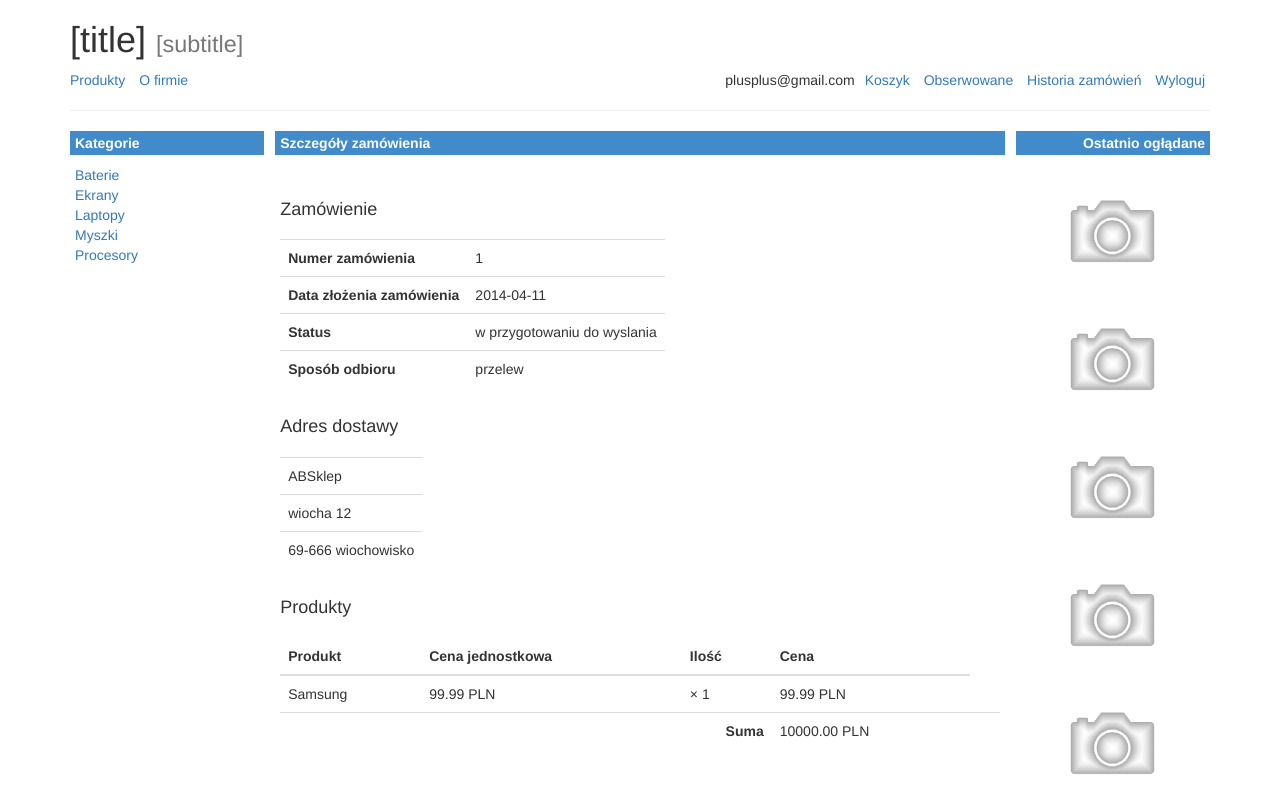
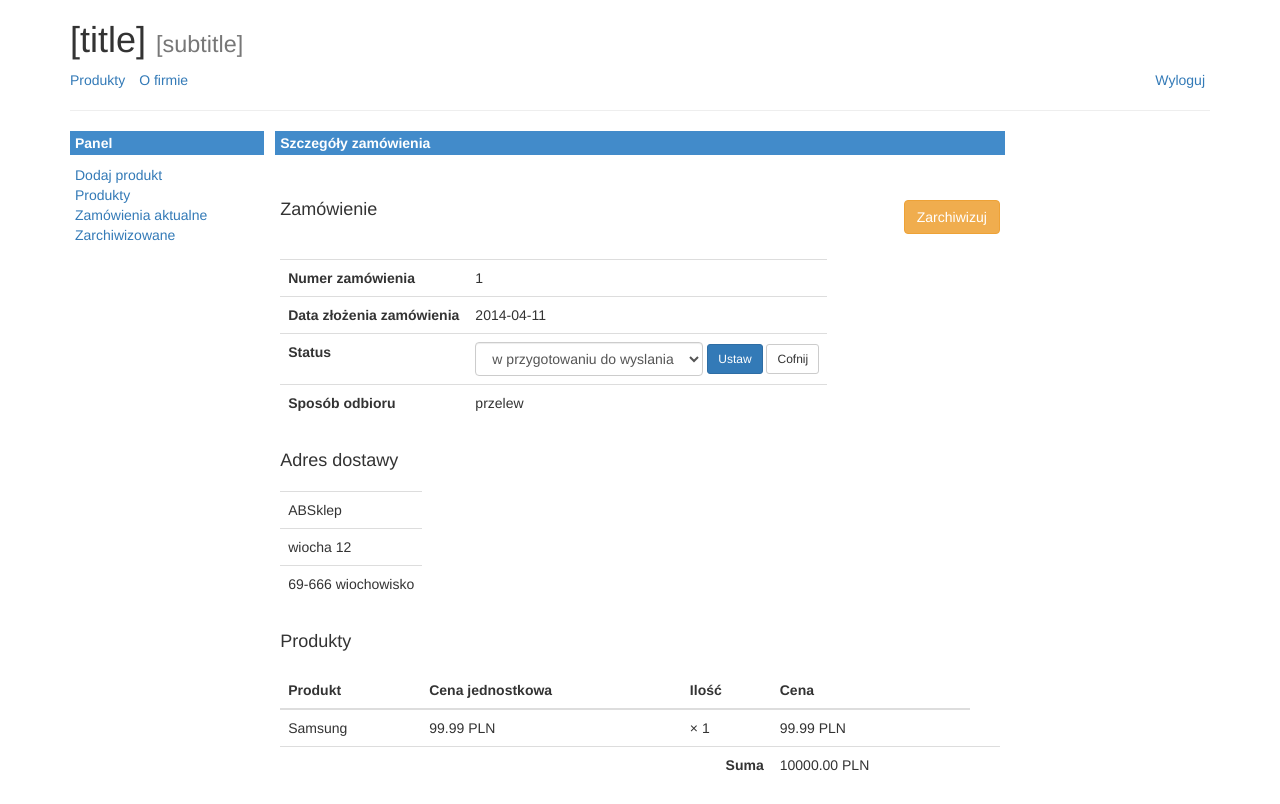
Before and after one commit to airlog/absklep, a Flask app: page /orders/show/1/ in a window 1280 px wide. Shown: the top 804 px of the page. Run offline with Flask 2, Linux system fonts and the light colour scheme; a user stored in the database is signed in; data comes from the database, SQL or seed files in the repository; some libraries are stand-ins or nearby versions.

Commit message:
Dodałam możliwość oglądania aktualnych zamówień przez pracownika oraz możliwość zmiany statusu zamówienia.

```diff
--- a/absklep/templates/details.html
+++ b/absklep/templates/panel/details.html
@@ -1,11 +1,13 @@
-{% extends 'index.html' %}
+{% extends 'panel/panel.html' %}
 
 {% block pageMiddle %}
     <div>
         <div class="frame-title">Szczegóły zamówienia</div>
         <div style="padding: 5px;">
 
-            <h4 style="padding-top: 20px; padding-bottom: 10px;">Zamówienie</h4>
+            <h4 style="padding-top: 20px; padding-bottom: 30px;">Zamówienie
+            <span style="float:right;" class="btn btn-default btn-warning">Zarchiwizuj</span>
+            </h4>
 
             <table class="table" style="display:inline;">
 				<tr>
@@ -18,7 +20,23 @@
 				</tr>
 				<tr>
 					<th>Status</th>
-					<td>{{order.status}}</td>
+					<td>
+    					<form class="form-inline" rele="form" action="" method="POST" name="change-status-form">
+					        <select class="form-control" name="status">
+					            {% for option in order.ENUM_STATUS_VALUES %}
+					                {% if option == order.status %}
+                                        <option class="selected" value="{{ option }}" selected>{{ option }}</option>
+                                    {% else %}
+                                        <option class="non-selected" value="{{ option }}">{{ option }}</option>
+                                    {% endif %}
+                                {% endfor %}
+                            </select>
+                            <input type="submit" class="btn btn-sm btn-primary" value="Ustaw" />
+                            <span class="btn btn-sm btn-default" onclick="$('.selected')[0].selected='selected';">
+                             Cofnij
+                             </span>
+                         </form>
+                    </td>
 				</tr>
 				<tr>
 					<th>Sposób odbioru</th>
--- a/absklep/templates/panel/panel.html
+++ b/absklep/templates/panel/panel.html
@@ -12,7 +12,8 @@
 	<ul class="list-unstyled" style="padding-left: 5px; padding-right: 5px;">
 		<li><a href="/panel/products/">Dodaj produkt</a></li>
 		<li><a href="/panel/modify/">Produkty</a></li>
-		<li><a>Moje zamówienia</a></li>
+		<li><a href="/panel/orders/">Zamówienia aktualne</a></li>
+		<li><a href="/panel/archivals/">Zarchiwizowane</a></li>
     </ul>
  </div>
 
--- a/absklep/views.py
+++ b/absklep/views.py
@@ -421,3 +421,57 @@ def emplogin():
 @app.route('/panel/modify/')
 def modify_product():
 	return render_template('panel/modify.html', logform=absklep.forms.Login())
+
+
+@app.route('/panel/orders/')
+@login_required
+def panel_ordersview():
+
+    from flask import g, request
+    from .models import Employee
+
+    if not g.current_user.is_authenticated() or not g.current_user.__tablename__ == "Employees":
+        flash('Musisz się zalogować, żeby zobaczyć zamówienia')
+        return redirect(url_for('index'))
+
+    orders = g.current_user.orders
+    return render_template('panel/orders.html',
+                           lorem=Markup(markdown(lorem, output='html5')),
+                           logform=absklep.forms.Login(),
+                           orders = orders
+                           )
+
+@app.route('/panel/orders/show/<int:oid>/', methods=['GET', 'POST'])
+@login_required
+def panel_detailsview(oid):
+    from flask import request, g
+    from .util import read_form
+
+    from .models import Order, Property
+
+    if not g.current_user.is_authenticated() or not g.current_user.__tablename__ == "Employees":
+        flash('Musisz się zalogować')
+        return redirect(url_for('index'))
+
+    orders = list(filter(lambda o: o.id == oid, g.current_user.orders))
+    if orders == []:
+        flash('Zamówienie o podanym id nie istnieje')
+        return redirect(url_for('panel_ordersview'))
+
+    if request.method == 'POST':
+        try:
+            status = read_form('status')
+
+            orders[0].set_status(status)
+            app.db.session.commit()
+
+            flash("Zmieniono status")
+        except ValueError:
+            flash('Wystąpił błąd podczas zmiany statusu')
+
+        return redirect(url_for('panel_detailsview', **{'oid': oid}))
+
+    return render_template('panel/details.html',
+                           lorem=Markup(markdown(lorem, output='html5')),
+                           logform=absklep.forms.Login(),
+                           order=orders[0])
```
Also changed, not shown: absklep/templates/panel/orders.html (added, +39 -0 lines).
